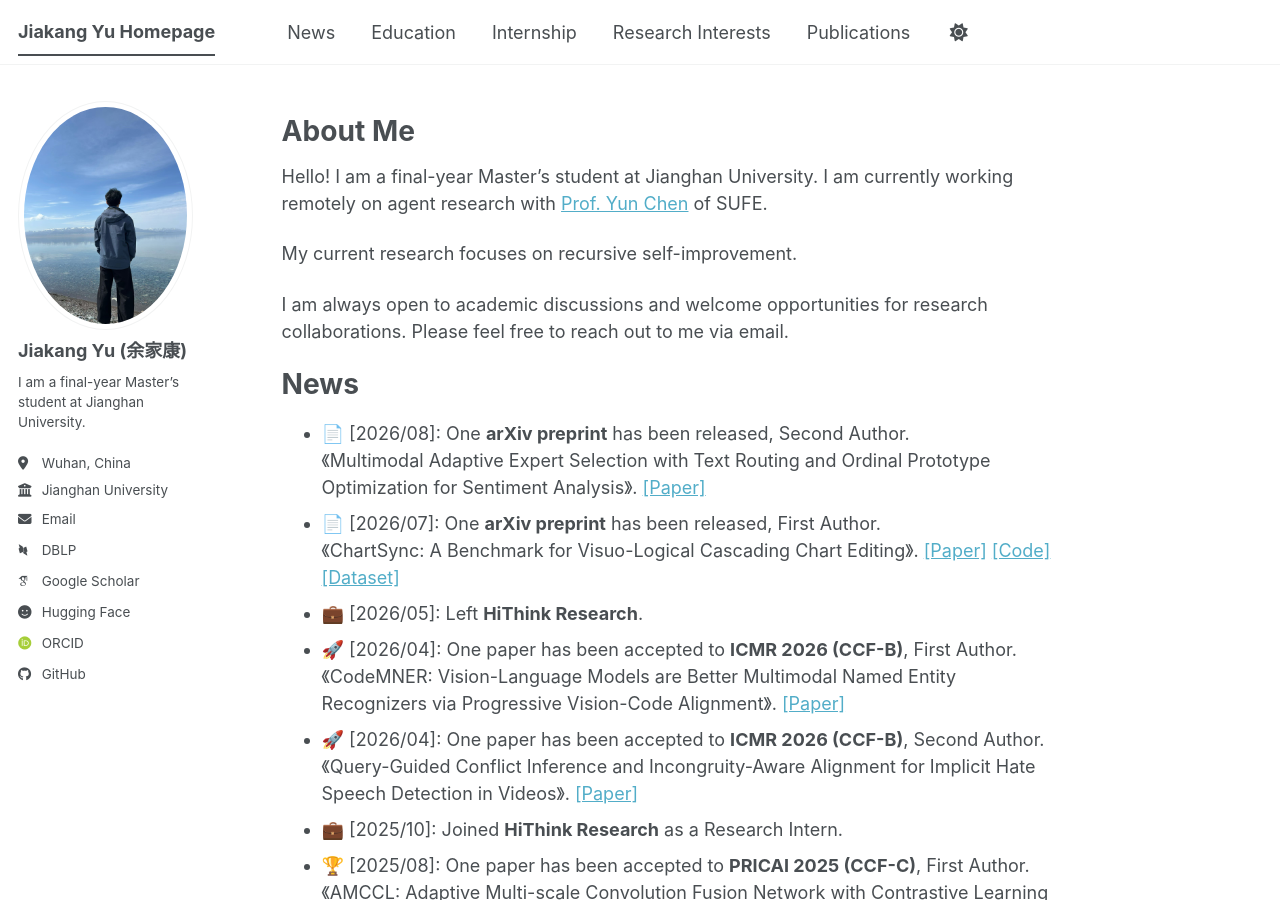
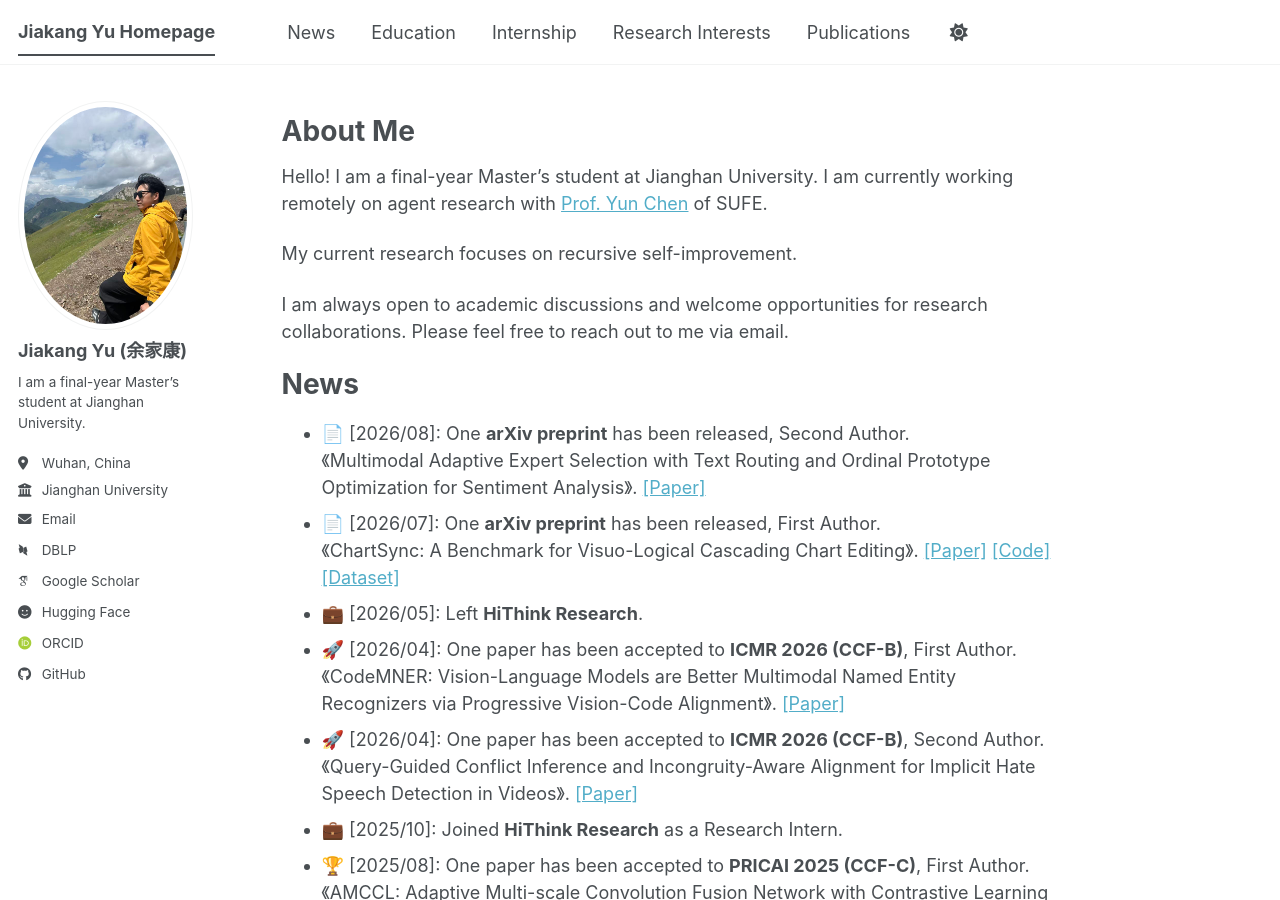
Before and after one commit to kaka-yjk/kaka-yjk.github.io, a Jekyll site: the page built from _pages/about.md, in a window 1280 px wide and 900 px high. Built offline with Jekyll 4.4.1, drawn with Linux system fonts in a browser that asks for light colours; some web fonts are replaced; a script bundle is joined from its source files by our own code; library files that are not in the unit come from our copies.

Commit message:
Update homepage profile photo

```diff
--- a/_config.yml
+++ b/_config.yml
@@ -22,7 +22,7 @@ repository               : "kaka-yjk/kaka-yjk.github.io"
 #               Additional customization can be done by editing /_includes/author-profile.html
 author:
   # Biographic information
-  avatar           : "profile.jpg"
+  avatar           : "profile-2026.jpg"
   name             : "Jiakang Yu (余家康)"
   pronouns         : # example: "she/her"
   bio              : "I am a final-year Master’s student at Jianghan University."
```
Also changed, not shown: images/profile-2026.jpg (added).
